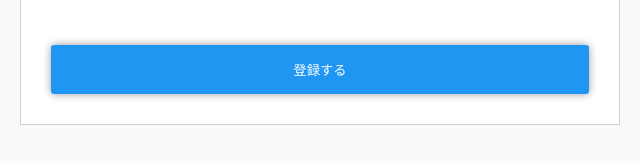
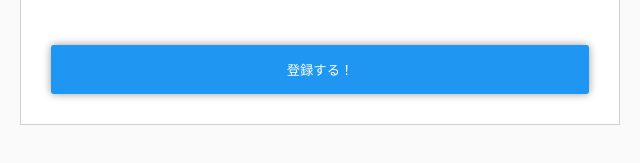
Before and after one commit to jnn-natsumi/HTML-CSS_JS-Udemy, a plain HTML site: page sample01/index.html in a window 1280 px wide. Shown: the part 319-482 px from the top of the page, 320-960 px from the left. Drawn offline with Linux system fonts and the light colour scheme.

Commit message:
Finish session2

```diff
--- a/sample01/index.html
+++ b/sample01/index.html
@@ -3,6 +3,7 @@
     <head>
         <meta charset="UTF-8">
         <meta name="viewport" content="width=devise-width">
+
         <title>入会申し込み</title>
 
         <link rel="stylesheet" href="css/sanitize.css">
@@ -13,14 +14,14 @@
             <h1>入会申し込み</h1>
             <p>入会するには次のファームに必要事項をご記入ください。</p>
             <div class="control">
-                <label for="mymail">メールアドレス <spna class="required">必須</spna></label>
+                <label for="mymail">メールアドレス<spna class="required">必須</spna></label>
                 <input id="mymail" type="email" name="mymail">
             </div>
             <div class="control">
-                <label for="password">パスワード <spna class="required">必須</spna></label>
+                <label for="password">パスワード<spna class="required">必須</spna></label>
                 <input id="password" type="password" name="password">
             </div>
-            <button type="submit">登録する</button>
+            <button type="submit">登録する！</button>
         </div>
     </body>
 </html>
```
